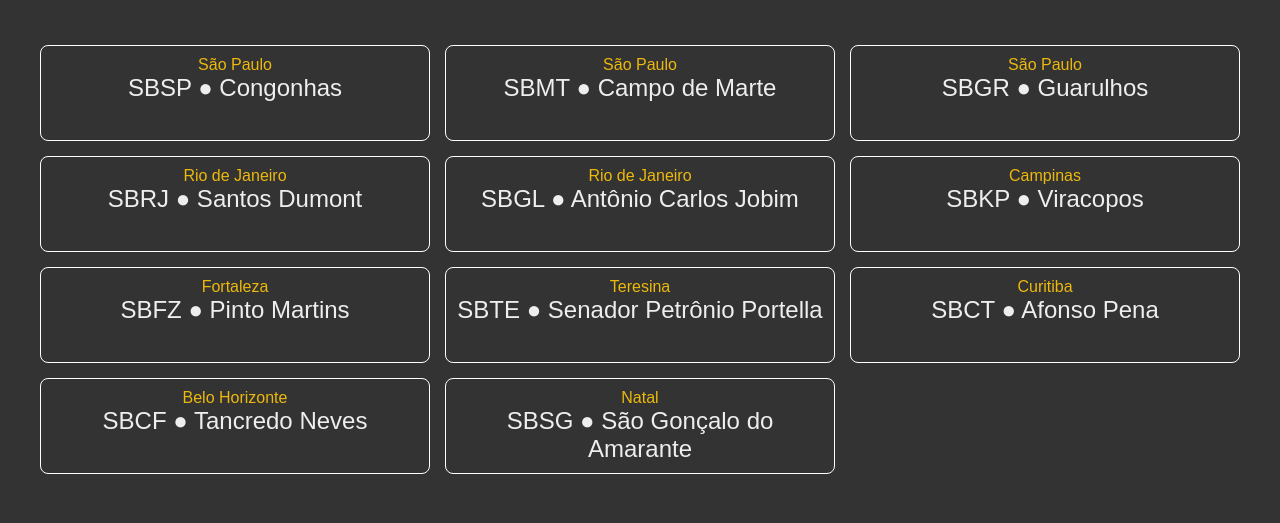
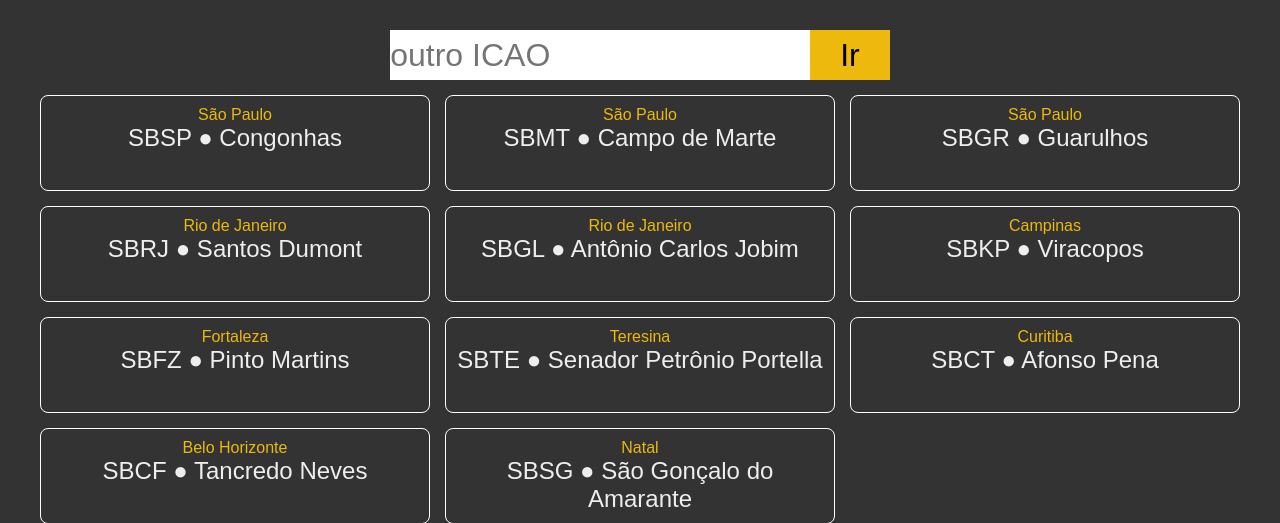
Before and after one commit to antenor-z/aero, a Flask app: page / in a window 1280 px wide. Shown: the part 98-621 px from the top of the page. Run offline with Flask 3, Linux system fonts and the light colour scheme.

Commit message:
search box

```diff
--- a/static/style.css
+++ b/static/style.css
@@ -112,3 +112,34 @@ td {
   padding: 5px;
   background-color: #bbb;
 }
+
+.direct-icao {
+  display: flex;
+  align-items: center;
+  justify-content: center;
+}
+.direct-icao > input {
+  font-size: 2rem;
+  height: 50px;
+  margin: 0;
+  padding: 0;
+  outline: none;
+  border: 0;
+  background-color: white;
+  transition: border-bottom 0.3s ease;
+}
+
+.direct-icao > input:focus {
+	border-bottom: white inset 3px;
+}
+
+.direct-icao > button {
+  padding: 20px 20px;
+  font-size: 2rem;
+  border-radius: 0;
+  border-style: none;
+  margin: 0;
+  padding: 0 30px;
+  height: 50px;
+  background-color: #edb90c;
+}
--- a/templates/index.html
+++ b/templates/index.html
@@ -10,18 +10,29 @@
 		Lista Aeroportos
 	</header>
 	<main>
+	<div class="direct-icao">
+		<input type="text" id="ICAO" placeholder="outro ICAO">
+		<button onclick="directToICAO()">Ir</button>
+	</div>
 	<div class="line-airports">
-		{% for a in airports %}
-		<div class="box-rounded box-outlined box-onhover" onclick="location.href='/info/{{a[1]}}';">
+		{% for airport in airports %}
+		<div class="box-rounded box-outlined box-onhover" onclick="location.href='/info/{{airport[1]}}';">
 			<div class="box-airport-name">
-				{{ a[2] }}
+				{{ airport[2] }}
 			</div>
 			<div class="box-value center-text">
-				{{ a[1] }} ● {{ a[0] }}
+				{{ airport[1] }} ● {{ airport[0] }}
 			</div>
 		</div>
 		{% endfor %}
 	</div>
 	</main>
+	<script>
+		function directToICAO()
+		{
+			const x = document.getElementById('ICAO').value
+			location.href='/info/' + x;
+		}
+	</script>
 </body>
 </html>
```
